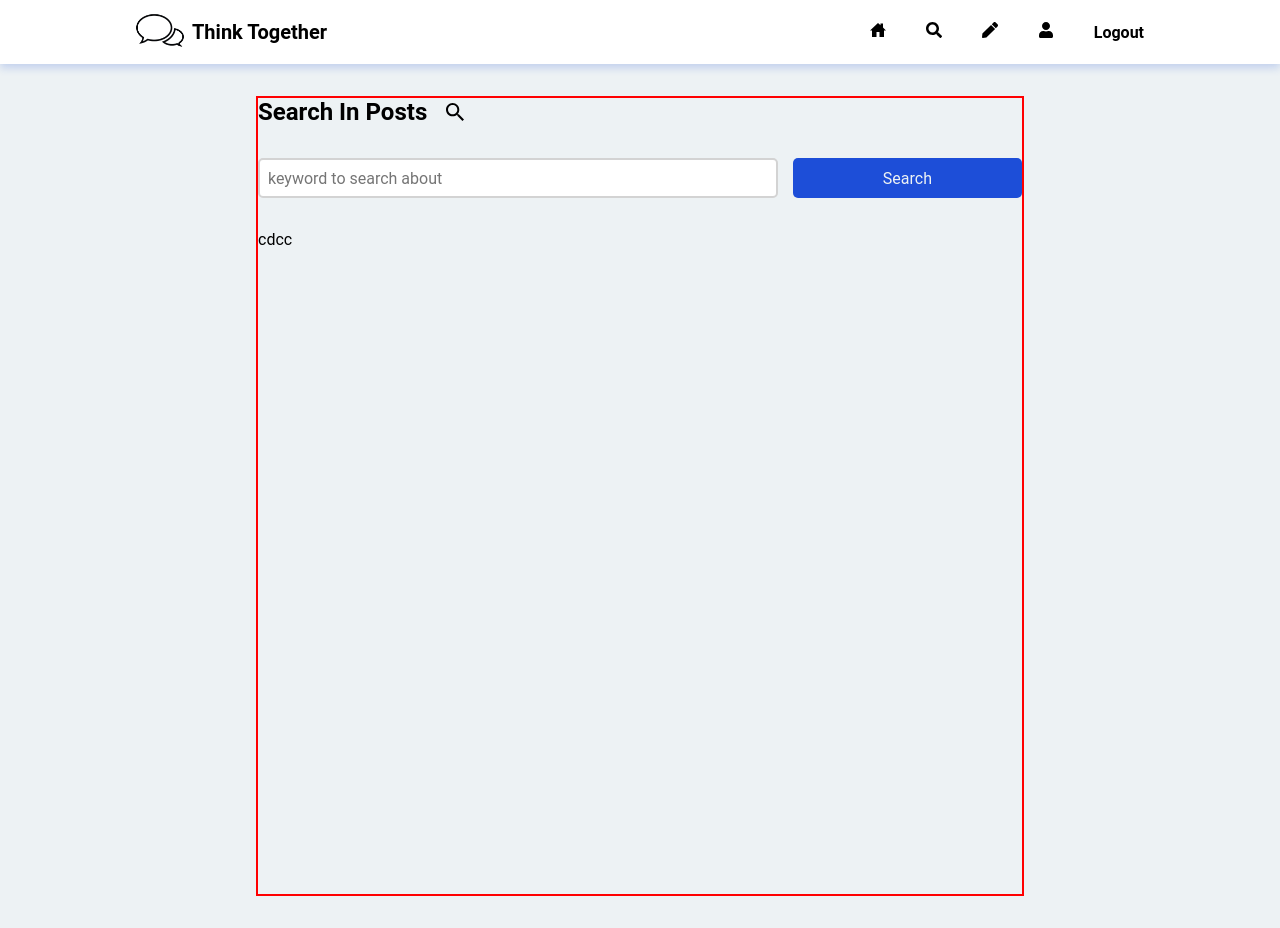
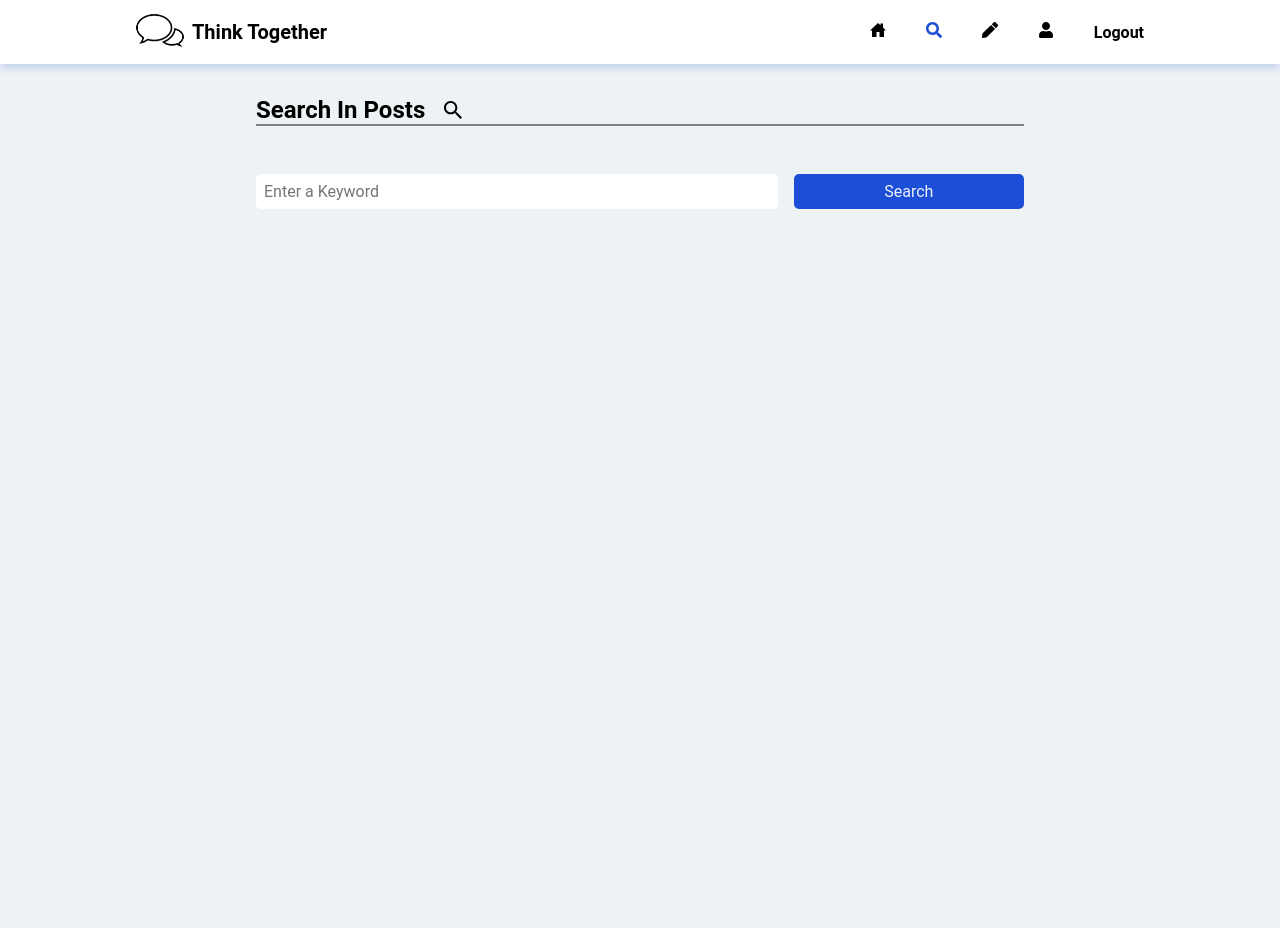
Before and after one commit to HadySafa/ThinkTogether-Frontend, a React (Vite) app in the folder Community-Knowledge-Sharing-Platform/: page /Search in a window 1280 px wide. Before the commit the page ends 896 px from the top, so only its background shows below. Built offline with nearby package versions, Linux system fonts and the light colour scheme.

Commit message:
Added search page

```diff
--- a/Community-Knowledge-Sharing-Platform/src/Forms/Signup.jsx
+++ b/Community-Knowledge-Sharing-Platform/src/Forms/Signup.jsx
@@ -8,37 +8,23 @@ function SignUp() {
 
   // username validation
   const [usernameError, setUsernameError] = useState('');
-  async function getAllUsernames() {
-    const url = "http://localhost/SharingPlatform/api.php/Users";
+  async function checkUserAvailable(username) {
+    const url = "http://localhost/SharingPlatform/api.php/Users/CheckUser/" + username;
     try {
       const response = await fetch(url)
       if (!response.ok) throw new Error("");
-      const data = await response.json()
-      let users = []
-      if (data) {
-        for (let i = 0; i < data.length; i++) {
-          users.push(data[i].Username)
-        }
-        return users
-      }
+      return true
     }
     catch (error) {
-      setError(error.message)
+      return false
     }
   }
   async function handleUsernameBlur(e) {
-    const usernames = await getAllUsernames();
-    let submittedUsername = e.target.value;
-    let availableUsername = true;
-    if (submittedUsername && submittedUsername.length > 0) {
-      for (let i = 0; i < usernames.length; i++) {
-        if (submittedUsername === usernames[i]) availableUsername = false
-      }
-      if (!availableUsername) {
-        setUsernameError("Username not available, try another one.")
-        e.target.value = ""
-      }
-      else setUsernameError('');
+    const username = e.target.value;
+    let usernameAvailable = await checkUserAvailable(username)
+    if (usernameAvailable) {
+      setUsernameError("Username not available, try another one.")
+      e.target.value = ""
     }
     else setUsernameError('');
   }
@@ -125,10 +111,10 @@ function SignUp() {
       const data = await response.json();
       if (data) {
         console.log("REACHED")
-        if(manager){
+        if (manager) {
           navigate("/Homepage")
         }
-        else{
+        else {
           navigate("/Login")
         }
         setError(false);
@@ -239,7 +225,7 @@ function SignUp() {
       </div>
 
       {
-        missingField ? <div style={{ color: 'red', textAlign:"start" }}>All fields are required</div> : null
+        missingField ? <div style={{ color: 'red', textAlign: "start" }}>All fields are required</div> : null
       }
 
       <div className={styles.buttonsContainer}>
--- a/Community-Knowledge-Sharing-Platform/src/Header/index.jsx
+++ b/Community-Knowledge-Sharing-Platform/src/Header/index.jsx
@@ -39,6 +39,9 @@ function Header({homeActive,profileActive,makePostActive,searchActive}) {
         setToken("")
         navigate("/Login")
     }
+    function handleSearch(){
+        navigate("/Search")
+    }
 
     // handle screen resize for layout purposes
     const [isWideScreen, setIsWideScreen] = useState(window.innerWidth > 900);
@@ -70,7 +73,7 @@ function Header({homeActive,profileActive,makePostActive,searchActive}) {
                     ? <div className={styles.icons}>{showNav ? <IoClose onClick={toggleNav} /> : <RxHamburgerMenu onClick={toggleNav} />}</div>
                     : <nav className={styles.horizantalNav}>
                             <div className={homeActive ? styles.active : null} title='Home' onClick={handleHome}><IoHomeSharp /></div>
-                            <div className={searchActive ? styles.active : null} title='Search'><FaSearch /></div>
+                            <div className={searchActive ? styles.active : null} onClick={handleSearch} title='Search'><FaSearch /></div>
                             <div className={makePostActive ? styles.active : null} title='New post' onClick={handleNewPost}><FaPen /></div>
                             <div className={profileActive ? styles.active : null} title='Profile' onClick={handleProfile}><FaUser /></div>
                             <div className={styles.button} onClick={handleLogout}>Logout</div>
@@ -80,7 +83,7 @@ function Header({homeActive,profileActive,makePostActive,searchActive}) {
 
             <nav className={`${styles.nav} ${showNav ? styles.visibile : null}`}>
                 <div onClick={handleHome}><IoHomeSharp /><span>Home</span></div>
-                <div><FaSearch /><p>Search</p></div>
+                <div onClick={handleSearch}><FaSearch /><p>Search</p></div>
                 <div onClick={handleNewPost}><FaPen /><span>New Post</span></div>
                 <div onClick={handleProfile}><FaUser /><span>Profile</span></div>
                 <div onClick={handleLogout}><TbLogout2 /><span>Logout</span></div>
--- a/Community-Knowledge-Sharing-Platform/src/Search/index.jsx
+++ b/Community-Knowledge-Sharing-Platform/src/Search/index.jsx
@@ -1,20 +1,39 @@
 import { useState, useRef } from 'react';
 import styles from './style.module.css'
 import Header from '../Header'
+import Post from '../Post'
 import { IoMdSearch } from "react-icons/io";
 
 function Search() {
 
     const [posts, setPosts] = useState([])
+    const [error, setError] = useState("")
     const searchInputField = useRef(null)
 
-    function handleSubmit() {
-
+    // get posts based on search
+    async function handleSubmit(e) {
+        setError("")
+        e.preventDefault();
+        const searchParameter = searchInputField.current.value;
+        const url = "http://localhost/SharingPlatform/api.php/Posts/Search/" + searchParameter;
+        try {
+            const response = await fetch(url)
+            if (!response.ok) throw new Error("Response Failed");
+            const data = await response.json()
+            if (data) {
+                setPosts(data)
+            }
+        }
+        catch (error) {
+            setPosts([])
+            console.log(error.message)
+            setError("No search results found for " + searchParameter)
+        }
     }
 
     return (
         <>
-            <Header />
+            <Header searchActive={true} />
             <section className={styles.mainContainer}>
 
                 <h2><p>Search In Posts</p><IoMdSearch /></h2>
@@ -23,7 +42,7 @@ function Search() {
                     <form className={styles.searchContainer} onSubmit={handleSubmit}>
                         <input
                             ref={searchInputField}
-                            placeholder='keyword to search about'
+                            placeholder='Enter a Keyword'
                             className={styles.input}
                         />
                         <button className={styles.button} type='submit'>Search</button>
@@ -33,8 +52,8 @@ function Search() {
                     {
                         posts && posts.length > 0
                             ?
-                            <div className={styles.postsContainer}></div>
-                            : "cdcc"
+                            <div className={styles.postsContainer}>{posts.map((obj, index) => <Post key={index} postData={obj} />)}</div>
+                            : error ? <div>{error}</div> : null
                     }
                 </div>
 
--- a/Community-Knowledge-Sharing-Platform/src/Search/style.module.css
+++ b/Community-Knowledge-Sharing-Platform/src/Search/style.module.css
@@ -4,20 +4,20 @@
 }
 
 .mainContainer {
-    border: 2px solid red;
     min-height: 100vh;
     margin-top: 6rem;
+    margin-bottom: 2rem;
     min-width: 80vw;
     max-width: 80vw;
     display: flex;
     flex-direction: column;
-    gap: 2rem;
+    gap: 3rem;
 }
 
 .subContainer{
     display: flex;
     flex-direction: column;
-    gap: 2rem;
+    gap: 3rem;
 }
 
 .mainContainer>h2 {
@@ -26,6 +26,7 @@
     align-items: center;
     font-size: 1.5rem;
     gap: 1rem;
+    border-bottom:  2px solid grey;
 }
 
 .searchContainer {
@@ -36,13 +37,10 @@
 }
 
 .input {
-    border: 2px solid lightgray;
-    padding: 0.5rem;
+    padding: 8px;
     border-radius: 5px;
     min-width: 68%;
     max-width: 68%;
-    min-height: 2.5rem;
-    max-height: 2.5rem;
 }
 
 .input:focus{
@@ -52,16 +50,17 @@
 .button {
     color: var(--color2);
     background-color: var(--color1);
-    padding: 0.5rem;
+    padding: 6px;
     border-radius: 5px;
     min-width: 30%;
     max-width: 30%;
-    min-height: 2.5rem;
-    max-height: 2.5rem;
+
 }
 
 .postsContainer {
-    border: 2px solid blue;
+    display: flex;
+    flex-direction: column;
+    gap: 1.5rem;
 }
 
 
```
